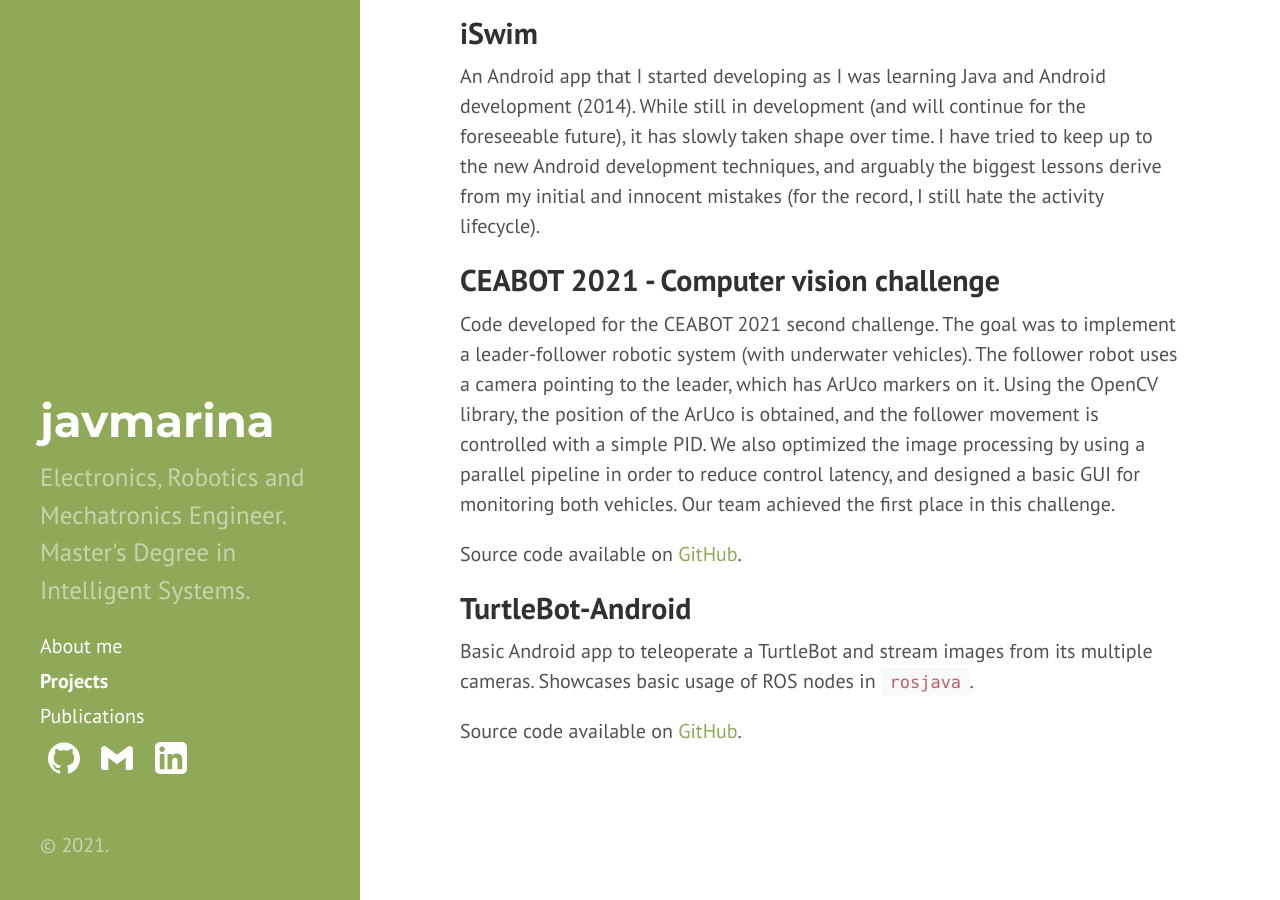
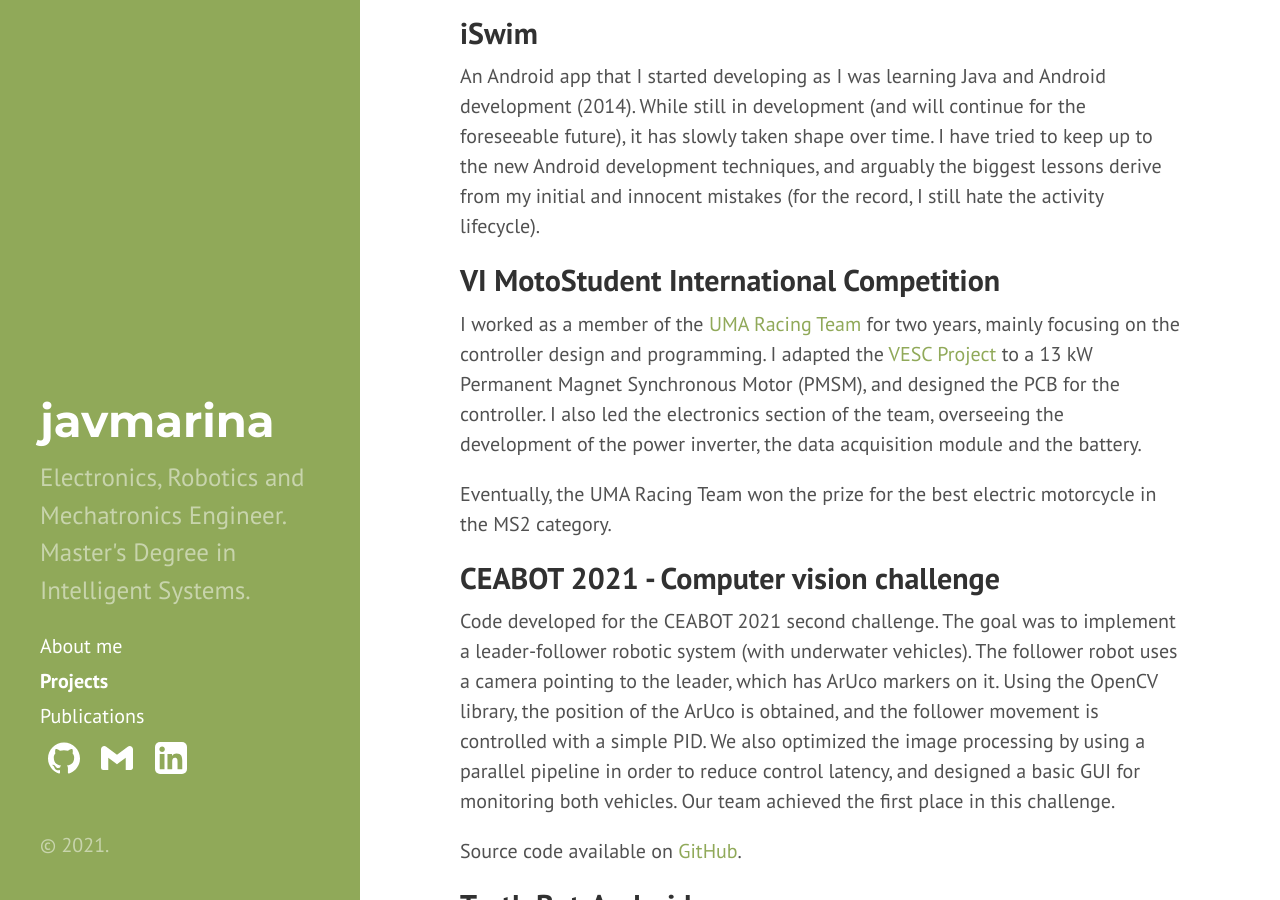
Before and after one commit to javmarina/javmarina.github.io, a Jekyll site: the page built from projects.md, in a window 1280 px wide and 900 px high, scrolled down 1459 px. Built offline with Jekyll 4.4.1, drawn with Linux system fonts in a browser that asks for light colours.

Commit message:
Added MotoStudent project

```diff
--- a/projects.md
+++ b/projects.md
@@ -29,6 +29,12 @@ Source code available on [GitHub](https://github.com/javmarina/Nintendo-Switch-R
 
 An Android app that I started developing as I was learning Java and Android development (2014). While still in development (and will continue for the foreseeable future), it has slowly taken shape over time. I have tried to keep up to the new Android development techniques, and arguably the biggest lessons derive from my initial and innocent mistakes (for the record, I still hate the activity lifecycle).
 
+## VI MotoStudent International Competition
+
+I worked as a member of the [UMA Racing Team](http://racingteam.uma.es/) for two years, mainly focusing on the controller design and programming. I adapted the [VESC Project](https://vesc-project.com/) to a 13 kW Permanent Magnet Synchronous Motor (PMSM), and designed the PCB for the controller. I also led the electronics section of the team, overseeing the development of the power inverter, the data acquisition module and the battery.
+
+Eventually, the UMA Racing Team won the prize for the best electric motorcycle in the MS2 category.
+
 ## CEABOT 2021 - Computer vision challenge
 
 Code developed for the CEABOT 2021 second challenge. The goal was to implement a leader-follower robotic system (with underwater vehicles). The follower robot uses a camera pointing to the leader, which has ArUco markers on it. Using the OpenCV library, the position of the ArUco is obtained, and the follower movement is controlled with a simple PID. We also optimized the image processing by using a parallel pipeline in order to reduce control latency, and designed a basic GUI for monitoring both vehicles. Our team achieved the first place in this challenge.
```
